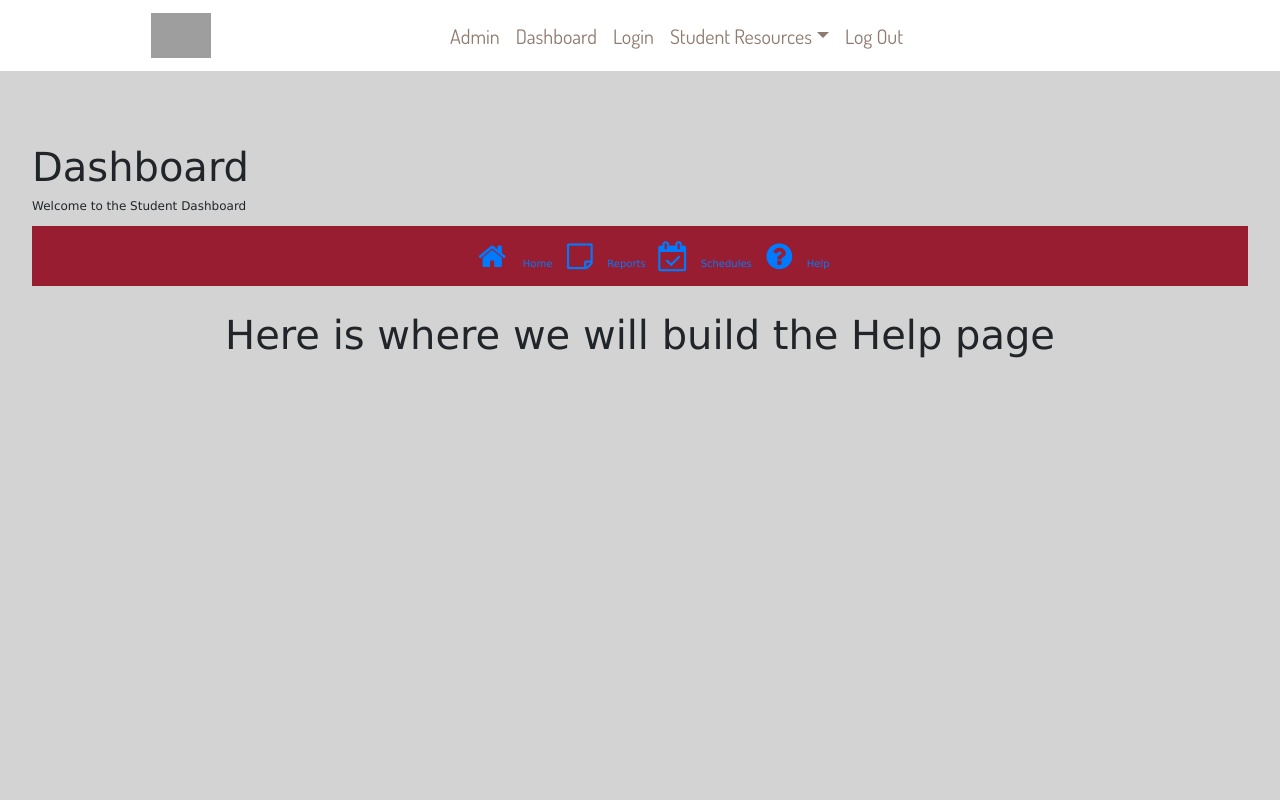
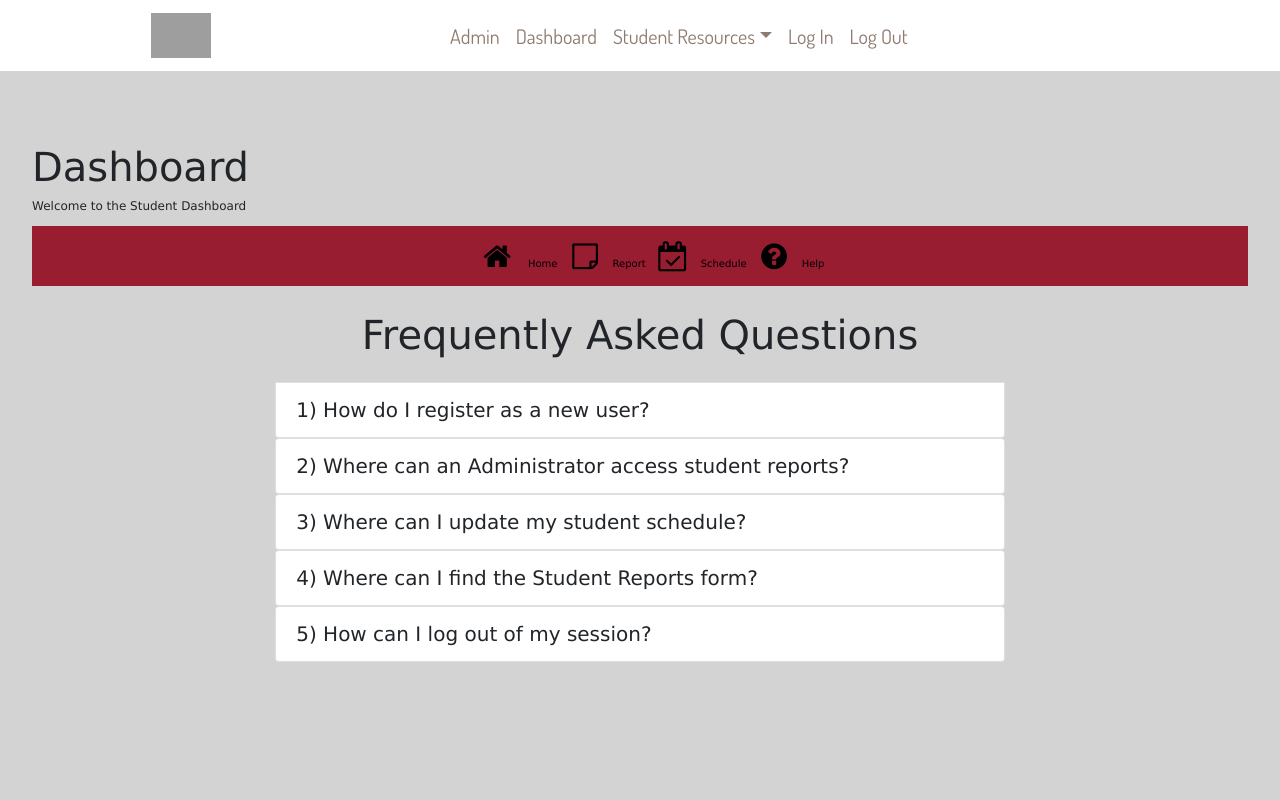
Before and after one commit to yduke926/final-project, a React (Create React App) app in the folder client/: page /help in a window 1280 px wide. Shown: the top 800 px of the page. Built offline with nearby package versions, Linux system fonts and the light colour scheme; grey boxes are pictures that could not be loaded.

Commit message:
added FAQ/help page

```diff
--- a/client/public/index.html
+++ b/client/public/index.html
@@ -40,6 +40,7 @@
       To begin the development, run `npm start` or `yarn start`.
       To create a production bundle, use `npm run build` or `yarn build`.
     -->
+    <script src="http://code.jquery.com/jquery-latest.min.js"></script>
     <script src="https://code.jquery.com/jquery-3.3.1.slim.min.js" integrity="sha384-q8i/X+965DzO0rT7abK41JStQIAqVgRVzpbzo5smXKp4YfRvH+8abtTE1Pi6jizo" crossorigin="anonymous"></script>
 <script src="https://cdnjs.cloudflare.com/ajax/libs/popper.js/1.14.3/umd/popper.min.js" integrity="sha384-ZMP7rVo3mIykV+2+9J3UJ46jBk0WLaUAdn689aCwoqbBJiSnjAK/l8WvCWPIPm49" crossorigin="anonymous"></script>
 <script src="https://stackpath.bootstrapcdn.com/bootstrap/4.1.3/js/bootstrap.min.js" integrity="sha384-ChfqqxuZUCnJSK3+MXmPNIyE6ZbWh2IMqE241rYiqJxyMiZ6OW/JmZQ5stwEULTy" crossorigin="anonymous"></script>
--- /dev/null
+++ b/client/src/components/Toggle.js
@@ -0,0 +1,28 @@
+import React from 'react';
+
+class Toggle extends React.Component {
+    state = {
+        on: false,
+    }
+
+    toggle = () => {
+        this.setState({
+            on: !this.state.on
+        })
+    }
+
+    render(){
+        const { render } = this.props;
+        return (
+            <div>
+                {render({
+                    on: this.state.on,
+                    toggle: this.toggle,
+
+                })}
+            </div>
+        )
+    }
+
+}
+export default Toggle;
--- a/client/src/components/header.js
+++ b/client/src/components/header.js
@@ -18,18 +18,18 @@ class Header extends Component {
       <li className="nav-item">
         <a className="nav-link" href="student">Dashboard</a>
       </li>
-      <li className="nav-item">
-        <a className="nav-link" href="Login">Login</a>
-      </li>
       <li className="nav-item dropdown">
         <a className="nav-link dropdown-toggle" href="#" id="navbarDropdownMenuLink" data-toggle="dropdown" aria-haspopup="true" aria-expanded="false">
         Student Resources
         </a>
         <div className="dropdown-menu" aria-labelledby="navbarDropdownMenuLink">
-        <a className="dropdown-item"  href="#">Schedule</a>
-          <a className="dropdown-item"  href="#">Report</a>
-          <a className="dropdown-item"  href="#">FAQ</a>
+        <a className="dropdown-item"  href="/schedule">Schedule</a>
+          <a className="dropdown-item"  href="/report">Report</a>
+          <a className="dropdown-item"  href="/help">FAQ</a>
         </div>
+        </li>
+      <li className="nav-item">
+        <a className="nav-link" href="Login">Log In</a>
       </li>
       <li className="nav-item">
         <a className="nav-link" href="#">Log Out</a>
--- a/client/src/index.css
+++ b/client/src/index.css
@@ -15,7 +15,7 @@ body {
   background-size: cover;
 }
 .home-container{
-  width: 65%;
+  width: 60%;
   height: 80%;
   background-color: white;
   opacity: .85;
@@ -247,3 +247,25 @@ footer a:hover{
   .jumbotron{
     background-color: lightgray
   }
+
+  .help-container{
+    width: 60%;
+    margin: auto;
+  }
+  .questions-container{
+    font-size: 2em;
+    text-align: left;
+  }
+ .questions-container .my-questions:hover{
+    color: #981D31;
+  }
+
+ .list-group-item .questions li:hover{
+    color: blue;
+  }
+
+  .questions-container .answer-item{
+    font-style: italic;
+    text-align: left;
+    font-size: .8em;
+  }
--- a/client/src/screens/Studentdash.js
+++ b/client/src/screens/Studentdash.js
@@ -12,7 +12,7 @@ class Student extends Component {
                     </div>
                 <div className="Menu">
                     <nav>
-                        <a href="/student" class="active"><i className="fa fa-home" aria-hidden ="true"></i> Home</a>
+                        <a href="/student" className="active"><i className="fa fa-home" aria-hidden ="true"></i> Home</a>
                         <a href="/report"><i className="fa fa-sticky-note-o" aria-hidden="true"></i>Report</a>
                         <a href="/schedule"><i className="fa fa-calendar-check-o" aria-hidden="true"></i>Schedule</a>
                         <a href="/help"><i className="fa fa-question-circle" aria-hidden="true"></i>Help</a>
--- a/client/src/screens/help.js
+++ b/client/src/screens/help.js
@@ -1,8 +1,11 @@
 import React, { Component } from 'react';
+import Toggle from '../components/Toggle';
 
 class Help extends Component {
-    render(){
-        return (
+
+
+    render (){
+        return(
             <div className= "jumbotron">
             <div className="heading">
                     <h1 className="dash">Dashboard</h1>
@@ -11,18 +14,60 @@ class Help extends Component {
             <div className="Menu">
                 <nav>
                     <a href="/student" class="active"><i className="fa fa-home" aria-hidden ="true"></i> Home</a>
-                        <a href="/report"><i className="fa fa-sticky-note-o" aria-hidden="true"></i>Reports</a>
-                        <a href="/schedule"><i className="fa fa-calendar-check-o" aria-hidden="true"></i>Schedules</a>
+                    <a href="/report"><i className="fa fa-sticky-note-o" aria-hidden="true"></i>Report</a>
+                    <a href="/schedule"><i className="fa fa-calendar-check-o" aria-hidden="true"></i>Schedule</a>
                     <a href="/help"><i className="fa fa-question-circle" aria-hidden="true"></i>Help</a>
                 </nav>
             </div>
+           <div className="help-container">
+           <h1>Frequently Asked Questions</h1><br></br>
+           <div className="questions-container">
+           <Toggle render={({on, toggle})=>(
             <div>
-                <h1>Here is where we will build the Help page</h1>
+              <ul className="list-group">
+            </ul>
+            <li onClick={toggle}className="list-group-item my-questions">1) How do I register as a new user?</li>
+              {on && <li className="list-group-item answer-item">•Click the MediTrack logo in the top left corner of the screen and you will be taken to the registration screen.</li>
+             }
+           </div>
+         )}
+         />
+          <Toggle render={({on, toggle})=>(
+           <div>
+             <li onClick={toggle}className="list-group-item my-questions">2) Where can an Administrator access student reports?</li>
+              {on && <li className="list-group-item answer-item">•From the Administration Dashboard click on Reports.</li>
+             }
+           </div>
+         )}
+         />
+          <Toggle render={({on, toggle})=>(
+           <div>
+             <li onClick={toggle}className="list-group-item my-questions">3) Where can I update my student schedule?</li>
+              {on && <li className="list-group-item answer-item">•From the Student Dashboard click on Schedules.</li>
+             }
+           </div>
+         )}
+         />
+          <Toggle render={({on, toggle})=>(
+           <div>
+             <li onClick={toggle}className="list-group-item my-questions">4) Where can I find the Student Reports form?</li>
+              {on && <li className="list-group-item answer-item">•From the Student Dashboard click on Reports.</li>
+             }
+           </div>
+         )}
+         />
+          <Toggle render={({on, toggle})=>(
+           <div>
+             <li onClick={toggle}className="list-group-item my-questions">5) How can I log out of my session?</li>
+              {on && <li className="list-group-item answer-item">•In the top right corner of the navigation bar click Log Out.</li>
+             }
+           </div>
+         )}
+         />
         </div>
         </div>
-
-
-        )
-    };
+        </div>
+      );
+    }
   }
 export default Help;
--- a/client/src/screens/messages.js
+++ b/client/src/screens/messages.js
@@ -10,7 +10,7 @@ class Messages extends Component {
                     </div>
                 <div className="Menu">
                     <nav>
-                        <a href="#" class="active"><i className="fa fa-home" aria-hidden ="true"></i> Home</a>
+                        <a href="/admin" class="active"><i className="fa fa-home" aria-hidden ="true"></i> Home</a>
                         <a href="/reports"><i className="fa fa-sticky-note-o" aria-hidden="true"></i>Reports</a>
                         <a href="/schedules"><i className="fa fa-calendar-check-o" aria-hidden="true"></i>Schedules</a>
                         <a href="/messages"><i className="fa fa-envelope"aria-hidden="true"></i></a>
--- a/client/src/screens/reports.js
+++ b/client/src/screens/reports.js
@@ -10,7 +10,7 @@ class Reports extends Component {
                     </div>
                 <div className="Menu">
                     <nav>
-                        <a href="#" class="active"><i className="fa fa-home" aria-hidden ="true"></i> Home</a>
+                        <a href="/admin" className="active"><i className="fa fa-home" aria-hidden ="true"></i> Home</a>
                         <a href="/reports"><i className="fa fa-sticky-note-o" aria-hidden="true"></i>Reports</a>
                         <a href="/schedules"><i className="fa fa-calendar-check-o" aria-hidden="true"></i>Schedules</a>
                         <a href="/messages"><i className="fa fa-envelope"aria-hidden="true"></i></a>
--- a/client/src/screens/schedule.js
+++ b/client/src/screens/schedule.js
@@ -10,7 +10,7 @@ class Schedule extends Component {
                     </div>
                 <div className="Menu">
                     <nav>
-                        <a href="/student" class="active"><i className="fa fa-home" aria-hidden ="true"></i> Home</a>
+                        <a href="/student" className="active"><i className="fa fa-home" aria-hidden ="true"></i> Home</a>
                         <a href="/report"><i className="fa fa-sticky-note-o" aria-hidden="true"></i>Report</a>
                         <a href="/schedule"><i className="fa fa-calendar-check-o" aria-hidden="true"></i>Schedule</a>
                         <a href="/help"><i className="fa fa-question-circle" aria-hidden="true"></i>Help</a>
--- a/client/src/screens/schedules.js
+++ b/client/src/screens/schedules.js
@@ -10,7 +10,7 @@ class Schedules extends Component {
                     </div>
                 <div className="Menu">
                     <nav>
-                        <a href="#" class="active"><i className="fa fa-home" aria-hidden ="true"></i> Home</a>
+                        <a href="/admin" class="active"><i className="fa fa-home" aria-hidden ="true"></i> Home</a>
                         <a href="/reports"><i className="fa fa-sticky-note-o" aria-hidden="true"></i>Reports</a>
                         <a href="schedules"><i className="fa fa-calendar-check-o" aria-hidden="true"></i>Schedules</a>
                         <a href="/messages"><i className="fa fa-envelope"aria-hidden="true"></i></a>
--- a/client/src/screens/students.js
+++ b/client/src/screens/students.js
@@ -10,7 +10,7 @@ class Student extends Component {
                 </div>
             <div className="Menu">
                 <nav>
-                    <a href="#" class="active"><i className="fa fa-home" aria-hidden ="true"></i> Home</a>
+                    <a href="/admin" className="active"><i className="fa fa-home" aria-hidden ="true"></i> Home</a>
                     <a href="/reports"><i className="fa fa-sticky-note-o" aria-hidden="true"></i>Reports</a>
                     <a href="/schedules"><i className="fa fa-calendar-check-o" aria-hidden="true"></i>Schedules</a>
                     <a href="/messages"><i className="fa fa-envelope"aria-hidden="true"></i></a>
--- a/client/src/student.css
+++ b/client/src/student.css
@@ -16,7 +16,21 @@ body {
 }
 a{
     display: inline;
+    color: black;
+}
+a:hover{
+    color: white;
+}
 
+.jumbotron .fa{
+    background-color: #981D31;
+}
+.jumbotron .fa:hover{
+    background-color: #981D31;
+    opacity: 1
+}
+.jumbotron .fa-facebook:hover{
+    background-color: #981D31;
 }
 .dash{
     display: flex;
@@ -38,6 +52,12 @@ a{
     padding: 0 15px 15px;
     background:#fff;
     border-radius: 5px;
+}
+.card .fa{
+    background-color: white;
+}
+.card .fa:hover{
+    background-color: white;
 }
 .card-two{
     width: 100%;
```
Also changed, not shown: 2 other files (tests, documents, lock files or other folders). Lines whose indentation alone changed are shown as unchanged.
